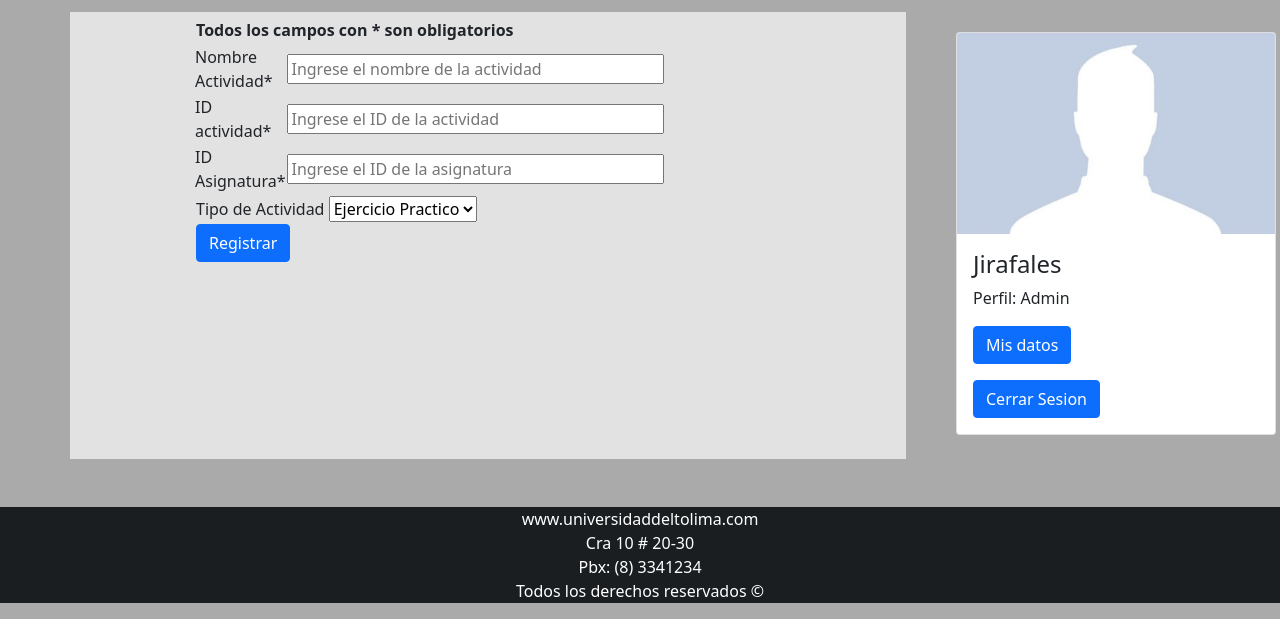
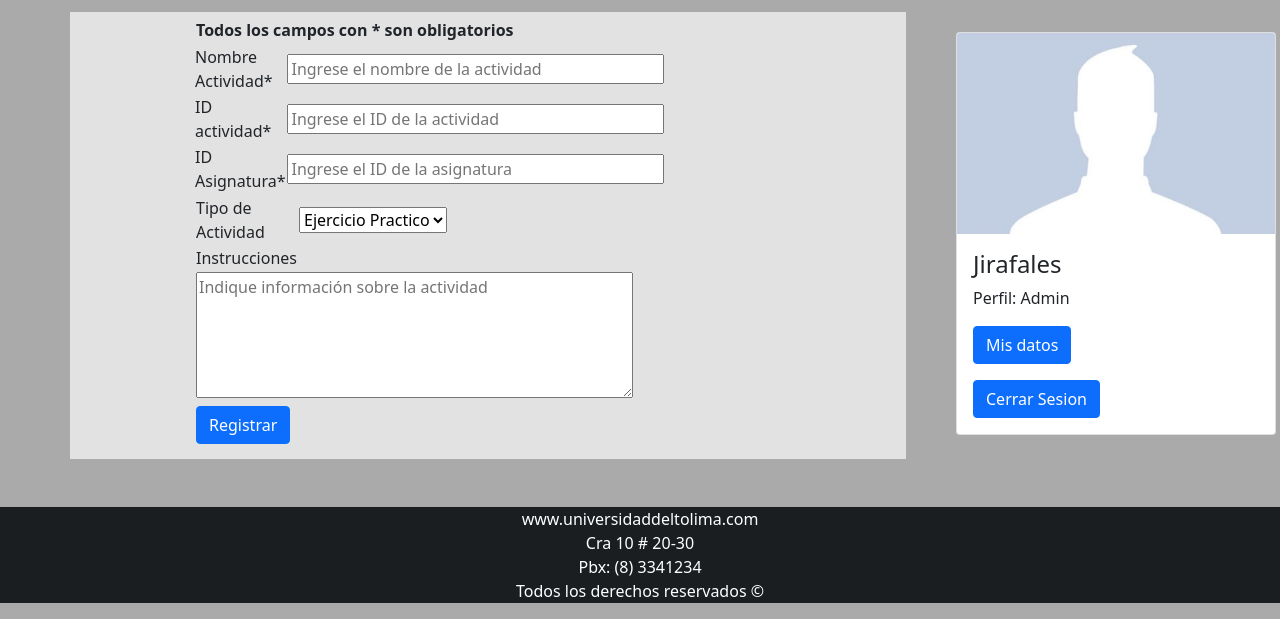
Before and after one commit to marito91/UniversidadDelTolima, a Flask app: page /actividad/registrar in a window 1280 px wide. Shown: the part 195-814 px from the top of the page. Run offline with Flask 2, Linux system fonts and the light colour scheme; a user stored in the database is signed in; some libraries are stand-ins or nearby versions.

Commit message:
Cambios en Registro de Actividades HTML

```diff
--- a/forms/formularios.py
+++ b/forms/formularios.py
@@ -102,7 +102,7 @@ class Actividades(FlaskForm):
     # nota_final_asignatura = FloatField("Nota Final Asignatura", validators = [DataRequired("Por favor llene este campo")])
     #estudiantes = SelectField("Estudiantes inscritos", choices=["","AMAURY ARROYO", "CARLOS AGUIRRE", "DANIEL LONDOÑO", "JULIAN DAVID DEL RIO", "MARIO GOMEZ"]) #,validators = [DataRequired("Por favor llene este campo")
     #docente = SelectField("Docente", choices=["Por definir","ANDRES GUTIERREZ", "MARCELA VALENCIA", "DAVID MURILLO"])   # REVISAR TEMA SESIÓN CON VARIABLE GLOBAL
-    instrucciones_actividad = StringField("Instrucciones")
+    instrucciones_actividad = TextAreaField("Instrucciones")
     registrar_actividad = SubmitField("Registrar")  # OJO - falta adicionar botón registrar en menu Registrar actividades
     consultar_actividad = SubmitField("Consultar Actividad")        # OJO - falta adicionar botón
     #eliminar = SubmitField("Eliminar")    # NO HAY MENÚ ELIMINAR, PONER OPCIÓN EN FORM REGISTRAR?
--- a/templates/crear_actividad.html
+++ b/templates/crear_actividad.html
@@ -89,22 +89,40 @@
                                                             <tr>
                                                                 <td style="width:16%;">
                                                                     {{ frm.tipo_actividad.label }}
-
+                                                                </td>
+                                                                <td>
                                                                     {{ frm.tipo_actividad }}
-
+                                                                </td>
                                                                     {% for errors in frm.tipo_actividad.errors %}
                                                                         <div>{{ error }}</div>
                                                                     {% endfor %}
                                                                 </td>
                                                             </tr>
+                                                            <tr>
+                                                                <td>
+                                                                    {{ frm.instrucciones_actividad.label }}
+                                                                </td>
                                                             </tr>
+                                                            <tr>
+                                                                <td colspan="2" rowspan="5" id="textObservacion">
+                                                                    {{ frm.instrucciones_actividad(placeholder="Indique información sobre la actividad", rows="5", cols="45") }}
+                                                                </td>
+                                                                <td>
+                                                                    {% for errors in frm.instrucciones_actividad.errors %}
+                                                                        <div>{{ error }}</div>
+                                                                    {% endfor %}
+
+                                                                </td>
+                                                            </tr>
+                                                            </tbody>
+
                                                             <tr class="linea_blanca">
                                                                 <td width="136">
                                                                     {{ frm.registrar_actividad(href="javascript:void(0)", class="btn btn-primary") }}
                                                                 </td>
                                                             </tr>
-                                                        </tbody></table>
-                                                    </td>
+                                                        </tbody>
+                                                    </table>
                                             </tbody>
                                         </table>
                                     </td>
```
